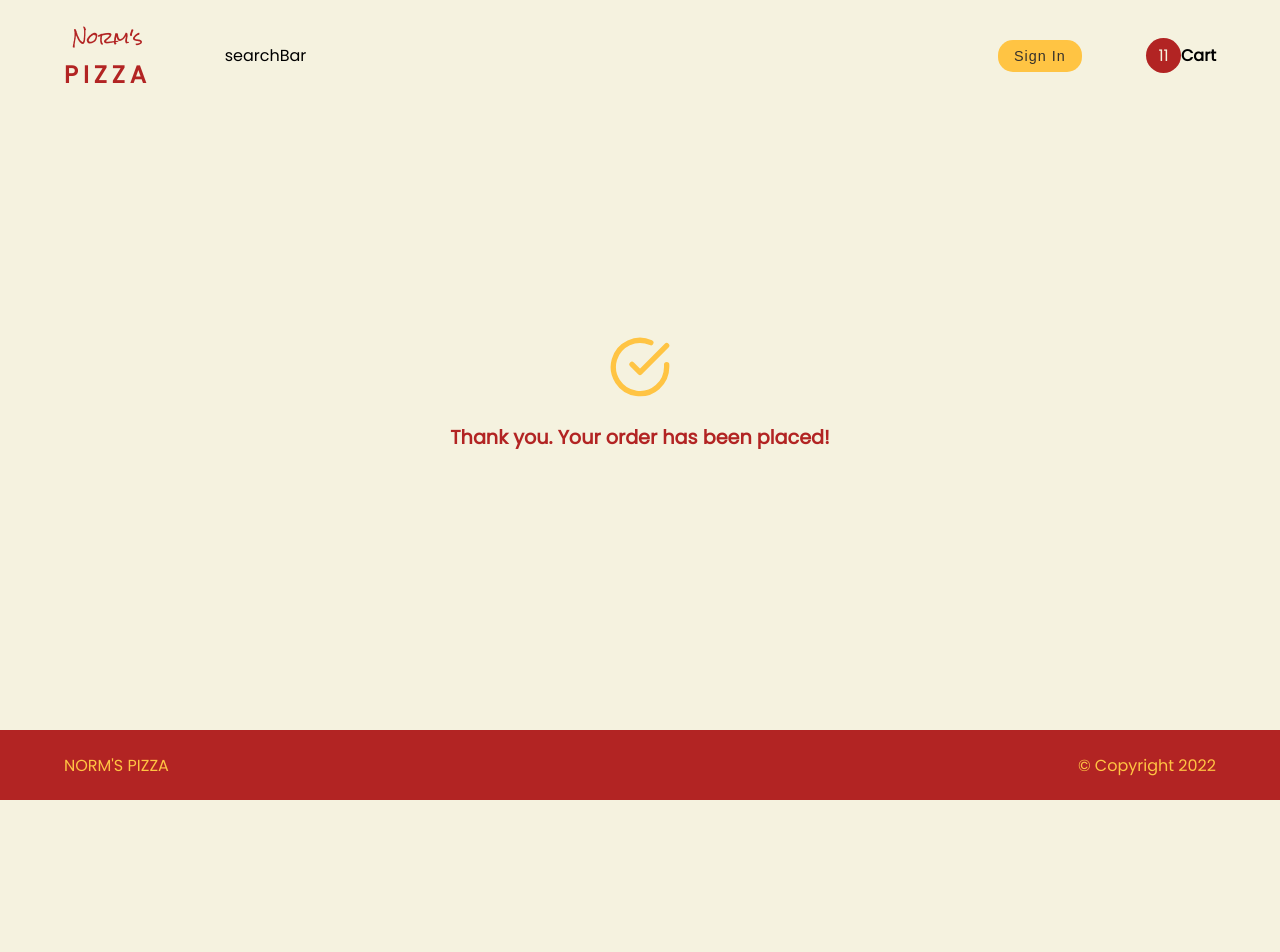
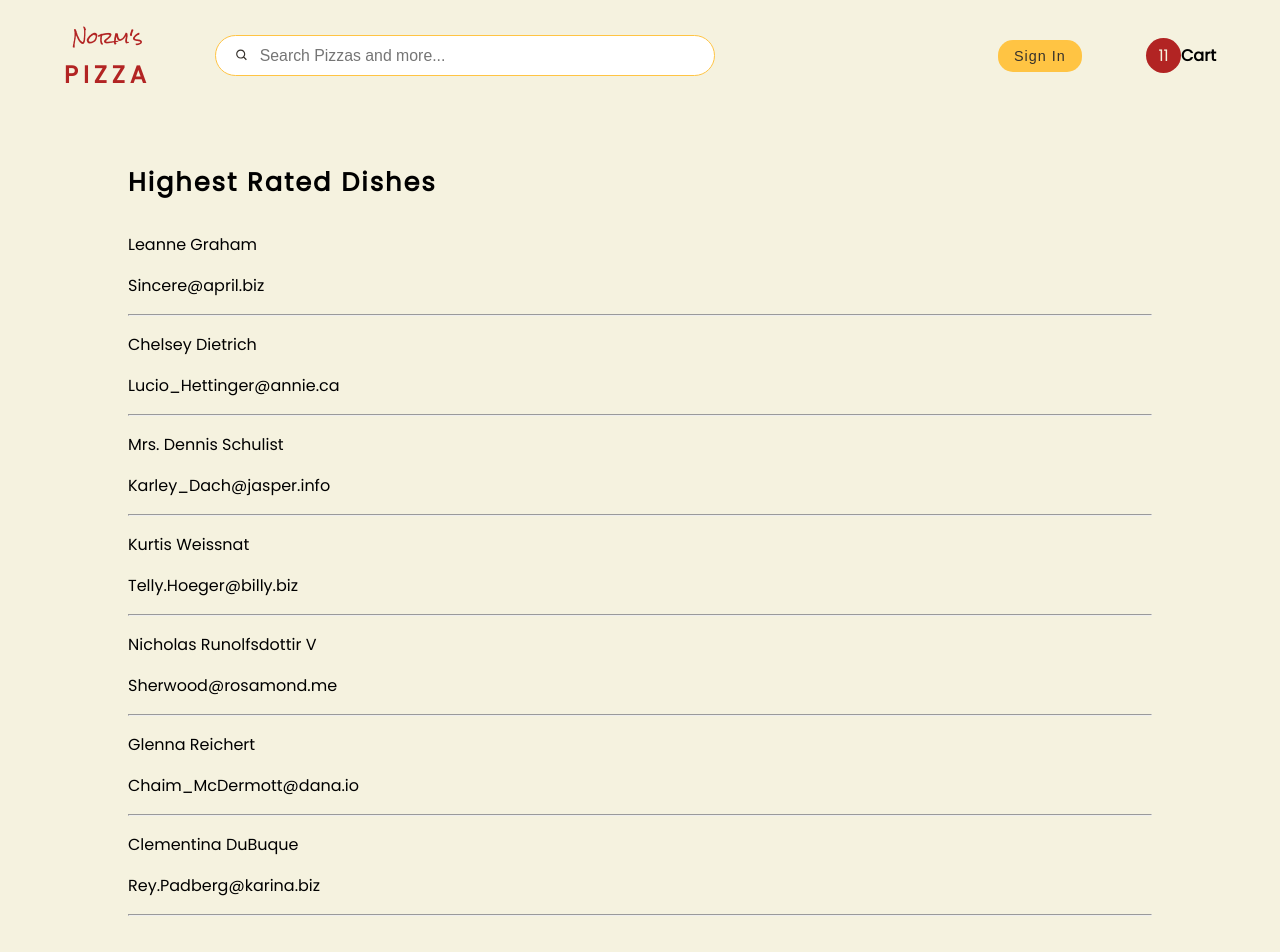
Before and after one commit to NishanthPrajith/CSC322_Final_Project, a React (Create React App) app: page / in a window 1280 px wide. Shown: the top 952 px of the page. Before the commit the page ends 800 px from the top, so only its background shows below. Built offline with nearby package versions, Linux system fonts and the light colour scheme; no server answers.

Commit message:
50% done with search bar

```diff
--- a/src/App.js
+++ b/src/App.js
@@ -18,10 +18,17 @@ import Navbar from './navComps/navbar';
 import FinalPage from './checkoutComps/finalPage';
 import CheckoutCart from './checkoutComps/checkoutCart';
 
+import MainSearch from './searchComps/search';
+import { FoodProvider } from './contexts/foodContext';
+
 function App() {
   return (
     <div className="App">
-      <Navbar />
+      <FoodProvider>
+        <Navbar />
+        <MainSearch />
+      </FoodProvider>
+
       <FinalPage />
       {/* <AuthProvider>
         <Routes>
--- a/src/checkoutComps/finalPage.css
+++ b/src/checkoutComps/finalPage.css
@@ -11,9 +11,10 @@
 }
 
 .finalPageParent {
-    height: 100%;
     width: 100%;
-    position: absolute;
+    display: flex;
+    flex-flow: column;
+    flex: 1 1 auto;
     display: grid;
     justify-content: center;
     align-items: center;
--- a/src/contexts/Authcontext.js
+++ b/src/contexts/Authcontext.js
@@ -3,7 +3,7 @@ import React, { useContext, useState, useEffect } from "react"
 import { auth } from "../firebase"
 import { onAuthStateChanged, signOut, createUserWithEmailAndPassword, signInWithEmailAndPassword } from 'firebase/auth';
 
-const AuthContext = React.createContext()
+const AuthContext = React.createContext();
 
 export function useAuth() {
     return useContext(AuthContext)
--- /dev/null
+++ b/src/contexts/foodContext.js
@@ -0,0 +1,77 @@
+
+import React, { useContext, useState, useEffect } from "react"
+
+const FoodContext = React.createContext();
+
+export function useFood() {
+    return useContext(FoodContext)
+}
+
+export function FoodProvider({ children }) {
+
+    const [filteredFoodItems, setfilteredFoodItems] = useState([]);
+
+    const allFoodItems = [
+        {
+          "id": 1,
+          "name": "Leanne Graham",
+          "username": "Bret",
+          "email": "Sincere@april.biz",
+        },
+        {
+          "id": 5,
+          "name": "Chelsey Dietrich",
+          "username": "Kamren",
+          "email": "Lucio_Hettinger@annie.ca"
+        },
+        {
+          "id": 6,
+          "name": "Mrs. Dennis Schulist",
+          "username": "Leopoldo_Corkery",
+          "email": "Karley_Dach@jasper.info",
+        },
+        {
+          "id": 7,
+          "name": "Kurtis Weissnat",
+          "username": "Elwyn.Skiles",
+          "email": "Telly.Hoeger@billy.biz",
+        },
+        {
+          "id": 8,
+          "name": "Nicholas Runolfsdottir V",
+          "username": "Maxime_Nienow",
+          "email": "Sherwood@rosamond.me",
+        },
+        {
+          "id": 9,
+          "name": "Glenna Reichert",
+          "email": "Chaim_McDermott@dana.io",
+        },
+        {
+          "id": 10,
+          "name": "Clementina DuBuque",
+          "email": "Rey.Padberg@karina.biz",
+        }
+    ];
+
+    useEffect(() => {
+        setfilteredFoodItems(allFoodItems);
+    }, [])
+
+    function changeFlilteredFoodItems(value) {
+        console.log(value);
+        setfilteredFoodItems(value);
+    }
+
+    const v = {
+        changeFlilteredFoodItems,
+        filteredFoodItems,
+        allFoodItems
+    }
+
+    return (
+        <FoodContext.Provider value={v}>
+        {children}
+        </FoodContext.Provider>
+    )
+}
--- a/src/navComps/navbar.css
+++ b/src/navComps/navbar.css
@@ -38,9 +38,37 @@ nav {
     align-items: center;
 }
 .searchBar {
+    margin-left: 7%;
+    width: 50%;
+    border-radius: 25px;
+    color: var(--black);
+    background-color: var(--white);
+    padding: 1% 2%;
+    font-size: 0.9rem;
+    border: var(--yellow) 1px solid;
+}
+
+.searchBar label {
+    display: flex;
+    align-items: center;
+}
+
+.searchBar label input[type = search] {
+    margin-left: 2%;
     width: 100%;
-    margin-left: 8%;
+    font-size: 1.1em;
+    border: none;
 }
+
+.searchBar label input[type = search]::-webkit-search-cancel-button{
+    color: green;
+}
+
+.searchBar label input[type = search]:focus {
+    border: none;
+    outline: none;
+}
+
 
 .navBarRightSide button {
     background-color: var(--yellow);
--- a/src/navComps/navbar.js
+++ b/src/navComps/navbar.js
@@ -1,9 +1,33 @@
 import './navbar.css';
+import { BiSearch } from "react-icons/bi";
+
+import { useFood } from '../contexts/foodContext';
 
 export default function Navbar() {
 
+    var { allFoodItems, changeFlilteredFoodItems  } = useFood();
+
     var loginSwitch = false;
 
+    function searchClick() {
+        const searchInput = document.querySelector("[data-search]");
+        searchInput.addEventListener('input', (e) => {
+            const value = e.target.value;
+            console.log(value);
+            const temp = []
+            if (value === "") {
+                changeFlilteredFoodItems(allFoodItems);
+            } else {
+                allFoodItems.forEach((item) => {
+                    var check = item.name.toLowerCase().includes(value.toLowerCase());
+                    if (check) {
+                        temp.push(item);
+                    }
+                });
+                changeFlilteredFoodItems(temp);
+            }
+        })
+    }
     return (
         <nav>
             <div className='navBarLeftSide'>
@@ -12,7 +36,10 @@ export default function Navbar() {
                     <p>PIZZA</p>
                 </div>
                 <div className='searchBar'>
-                    searchBar
+                    <label>
+                        <BiSearch />
+                        <input onClick = {searchClick} type="search" name="name" placeholder='Search Pizzas and more...' data-search/>
+                    </label>
                 </div>
             </div>
             <div className='navBarRightSide'>
--- /dev/null
+++ b/src/searchComps/search.css
@@ -0,0 +1,18 @@
+
+
+.search {
+    margin: 0% 10%;
+    width: 80%;
+    margin-top: 3%;
+}
+
+.searchHeading {
+    font-size: 1.6em;
+    font-weight: 600;
+    margin-bottom: 3%;
+    letter-spacing: 2px;
+}
+
+.search > div {
+    margin-bottom: 7%;
+}
--- /dev/null
+++ b/src/searchComps/search.js
@@ -0,0 +1,56 @@
+import './search.css';
+
+import { useFood } from "../contexts/foodContext";
+
+
+export default function MainSearch() {
+
+    const { filteredFoodItems } = useFood();
+
+    return (
+        <div className='search'>
+            <div>
+                <p className="searchHeading">Highest Rated Dishes</p>
+                {
+                    filteredFoodItems.map((item) => {
+                        return (
+                            <div key={item.name}>
+                                <p>{ item.name }</p>
+                                <p>{ item.email }</p>
+                                <hr />
+                            </div>
+                        )
+                    })
+                }
+            </div>
+            <div>
+                <p className="searchHeading">Popular Dishes</p>
+                {
+                    filteredFoodItems.map((item) => {
+                        return (
+                            <div key={item.name}>
+                                <p>{ item.name }</p>
+                                <p>{ item.email }</p>
+                                <hr />
+                            </div>
+                        )
+                    })
+                }
+            </div>
+            <div>
+                <p className="searchHeading">Search Results..</p>
+                {
+                    filteredFoodItems.map((item) => {
+                        return (
+                            <div key={item.name}>
+                                <p>{ item.name }</p>
+                                <p>{ item.email }</p>
+                                <hr />
+                            </div>
+                        )
+                    })
+                }
+            </div>
+        </div>
+    )
+  }
```
